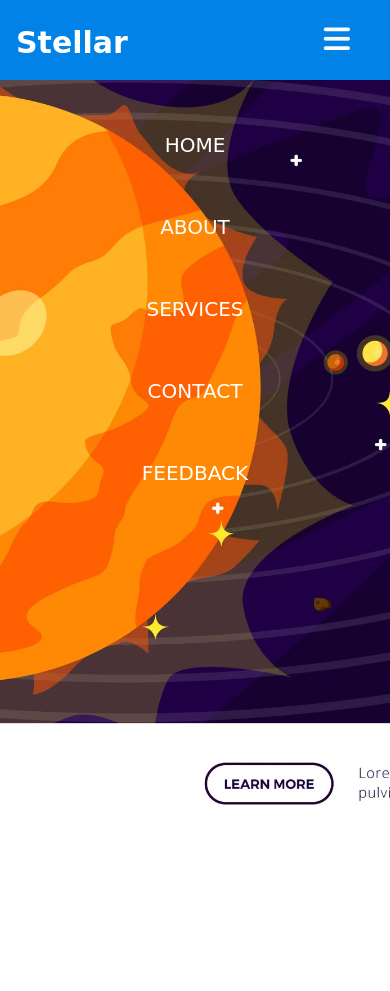
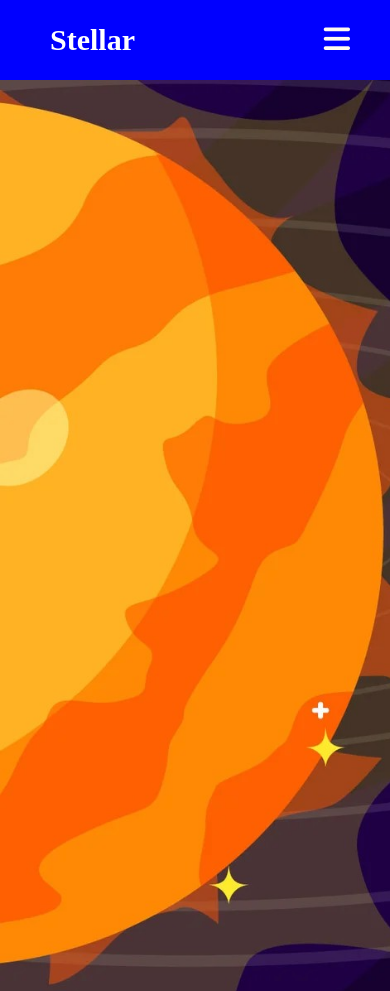
Before and after one commit to navyasri-k-02/navbar, a plain HTML site: page index.html in a window 390 px wide. Shown: the top 991 px of the page. Before the commit the page ends 844 px from the top, so only its background shows below. Drawn offline with Linux system fonts and the light colour scheme.

Commit message:
first commit

```diff
--- a/css/style.css
+++ b/css/style.css
@@ -4,103 +4,112 @@
     text-decoration: none;
     list-style: none;
     box-sizing: border-box;
-    font-family: cursive;
 }
+
 body{
-    font-family: 'Times New Roman', Times, serif;
+    font-family: montserrat;
 }
-nav{
-    background: #0082e6;
+
+nav {
+    background:blue;
     height: 80px;
     width: 100%;
 }
-.logo{
+
+label.logo {
     color: white;
     font-size: 35px;
-    line-height: 85px;
+    line-height: 80px;
     padding: 0 100px;
     font-weight: bold;
 }
-ul{
+
+nav ul {
     float: right;
     margin-right: 20px;
 }
-li{
-    display: inline;
+
+nav ul li {
+    display: inline-block;
     line-height: 80px;
-margin: 0 5px;
+    margin: 5px;
 }
-a{
+
+nav ul li a {
     color: white;
     font-size: 17px;
+    padding: 7px 13px;
+    border-radius: 3px;
     text-transform: uppercase;
-    border-radius: 3px;
-    padding: 7px 13px;
+}
 
+a.active, a:hover {
+    background: #1b99ff;
+    transition: .5s;
 }
-a:active,a:hover{
-    background-color: rgb(246, 247, 248);
-    transition: .5s;
-    font-family: Georgia, 'Times New Roman', Times, serif;
-    color: rgb(13, 21, 244);
-}
-.checkbtn{
+
+.checkbtn {
     font-size: 30px;
-    color: rgb(253, 251, 251);
+    color: floralwhite;
     float: right;
     line-height: 80px;
     margin-right: 40px;
     cursor: pointer;
     display: none;
 }
-#check{
+
+#check {
     display: none;
 }
 
-section{
-    /* background:  url("bg1.jpg") no repeat; */
-    background-image: url("../image/background.avif");
-    background-repeat: no-repeat;
-    background-size: cover;
-    height: calc(100vh - 80px);
-}
+@media (max-width: 952px) {
+    label.logo {
+        font-size: 30px;
+        padding-left: 50px;
+    }
 
-@media(max-width:952px){
-    label.logo{
-        font-size: 30px;
-        padding-left: 16px;
-    }
-    nav ul li a{
+    nav ul li a {
         font-size: 16px;
     }
 }
-@media(max-width:858px){
-    .checkbtn{
+
+@media (max-width: 858px) {
+    .checkbtn {
         display: block;
     }
-    ul{
+
+    ul {
         position: fixed;
         width: 100%;
         height: 100vh;
-        background-color:none ;
+        background:transparent;
         top: 80px;
-        left:-100;
+        left: -100%;
         text-align: center;
         transition: all .5s;
     }
-    nav ul li{
+
+    nav ul li {
         display: block;
-        margin: 50px 0;
         line-height: 30px;
     }
-    nav ul li a{
+
+    nav ul li a {
         font-size: 20px;
     }
-    a:hover,a:active{
-        background-color: none;
+
+    a:hover, a.active {
+        background: none;
         color: #0082e6;
     }
-    #check:checked ~ ul{
-        left:-100%;
+
+    #check:checked ~ ul {
+        left: 0;
     }
 }
+section{
+
+    background-image:url("../image/background.jpg");
+    background-size: cover;
+    height: calc(120vh - 80px);
+}
--- a/index.html
+++ b/index.html
@@ -3,29 +3,30 @@
 <head>
     <meta charset="UTF-8">
     <meta name="viewport" content="width=device-width, initial-scale=1.0">
-    <title>responsive navbar</title>
+    <title>Responsive NavBar</title>
     <link rel="stylesheet" href="./css/style.css">
-
     <link rel="stylesheet" href="https://cdnjs.cloudflare.com/ajax/libs/font-awesome/6.7.2/css/all.min.css">
-
 </head>
 <body>
+
+
     <nav>
         <input type="checkbox" id="check">
         <label for="check" class="checkbtn">
-        <i class="fa-solid fa-bars"></i>
+            <i class="fas fa-bars"></i>
         </label>
         <label class="logo">Stellar</label>
         <ul>
-            <li><a href="">Home</a></li>
-            <li><a href="">About</a></li>
-            <li><a href="">Services</a></li>
-            <li><a href="">Contact</a></li>
-            <li><a href="">Feedback</a></li>
+            <li><a href="#">Home</a></li>
+            <li><a href="#">About</a></li>
+            <li><a href="#">Services</a></li>
+            <li><a href="#">Contact</a></li>
+            <li><a href="#">Feedback</a></li>
         </ul>
     </nav>
-    <section></section>
+    <section>
 
+    </section>
 
 </body>
 </html>
```
Also changed, not shown: image/background.avif (deleted), image/background.jpg (added).
